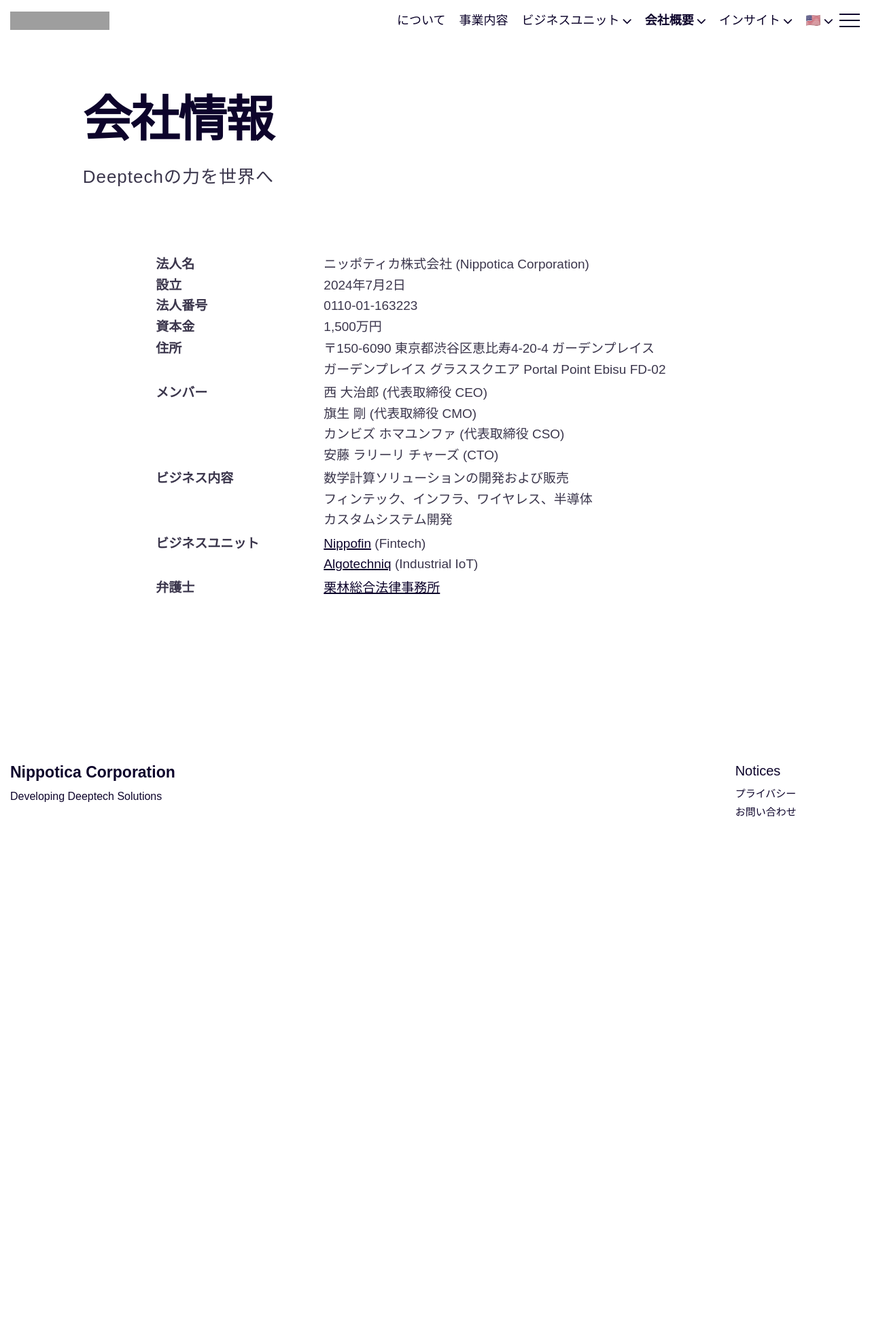
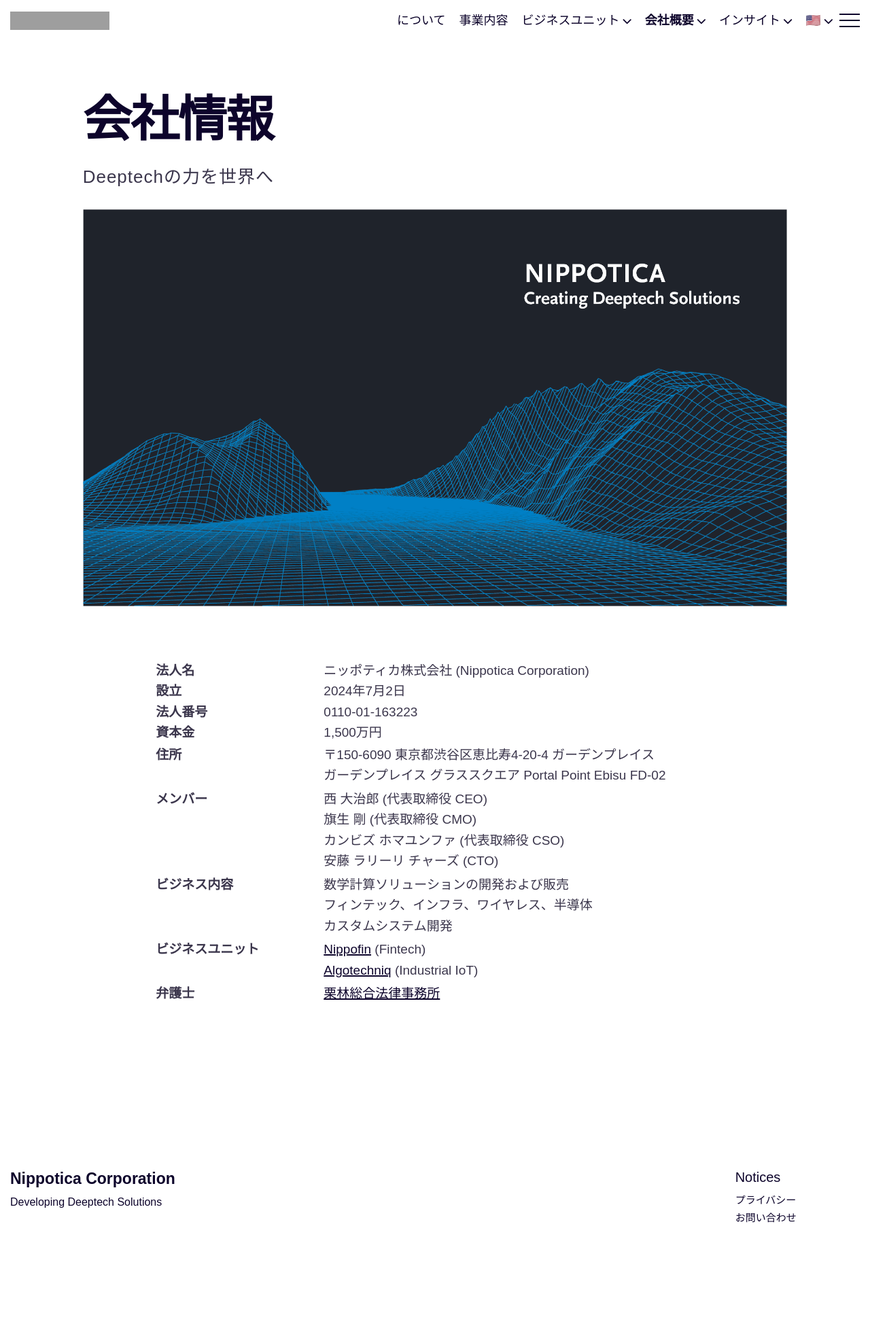
Before and after one commit to Nippotica/jpnippoweb, a Jekyll site: the page built from pages/corpjp.md, in a window 1280 px wide. Shown: the whole page at 68% size. Built offline with Jekyll 4.4.1, drawn with Linux system fonts in a browser that asks for light colours; some web fonts are replaced; before the commit the page ends 1378 px from its top, so only the background shows below that; grey boxes are pictures that could not be loaded.

Commit message:
Update corpjp.md

```diff
--- a/pages/corpjp.md
+++ b/pages/corpjp.md
@@ -4,7 +4,7 @@
 date: 2024-11-28T15:15:34+10:00
 permalink: "/corpjp/"
 description: "Deeptechの力を世界へ"
-
+image: "/assets/images/gen/content/nippoticalandingjp.webp"
 ---
 
 
```
